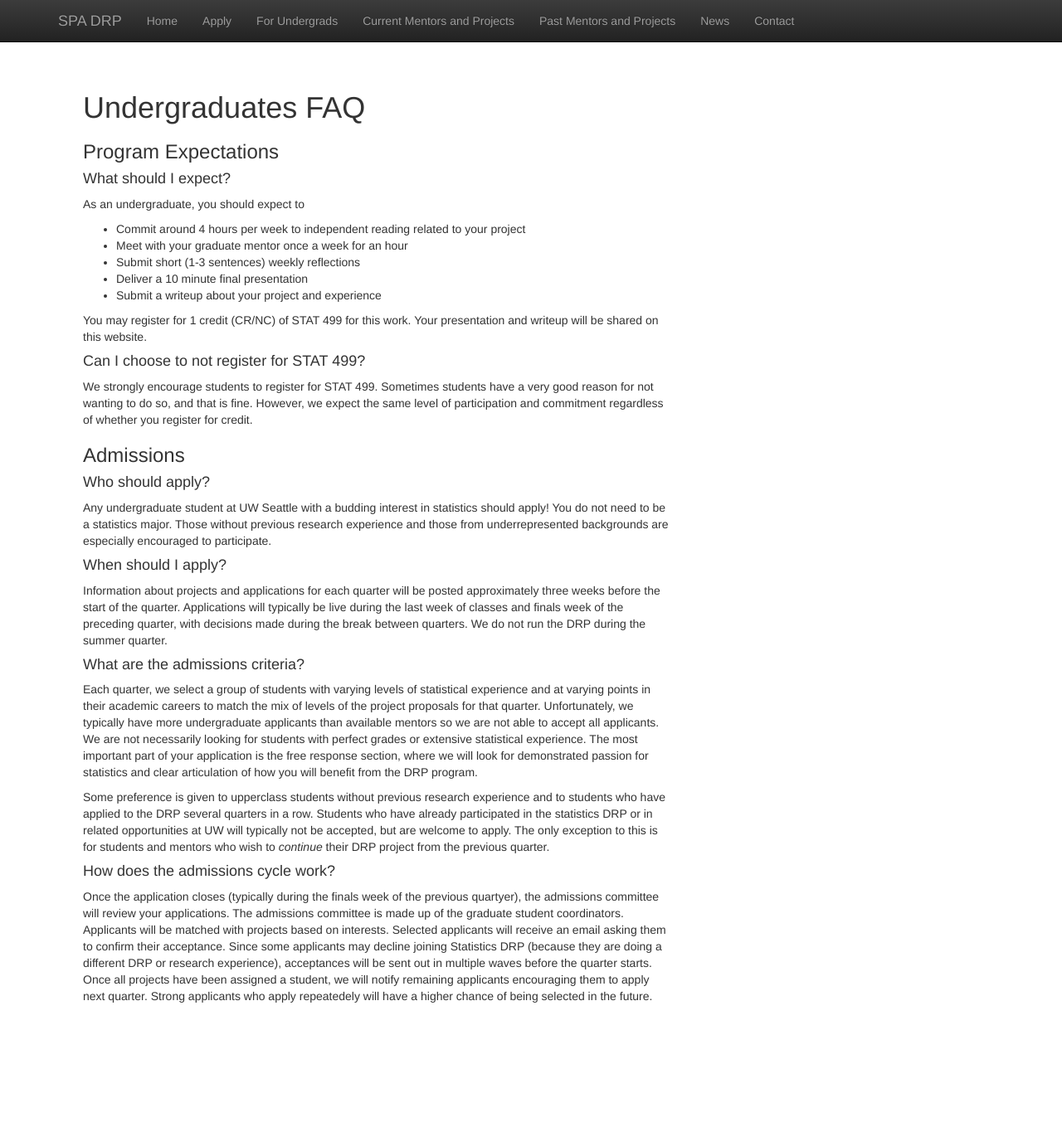
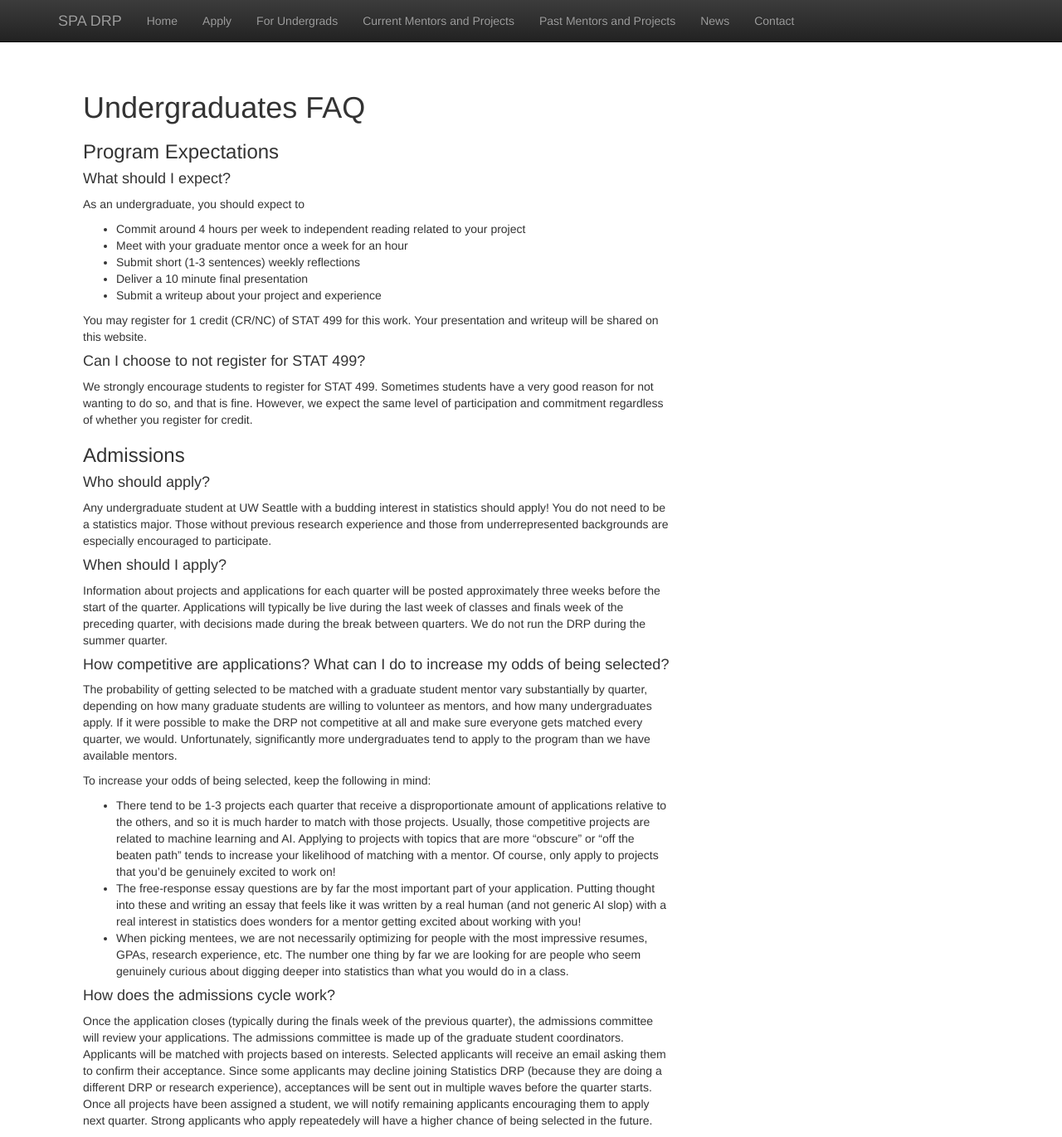
Before and after one commit to SPA-DRP/spa-drp.github.io, a Jekyll site: the page built from undergrads.md, in a window 1280 px wide and 1371 px high. Shown: the whole window at 83% size. Built offline with Jekyll 4.4.1, drawn with Linux system fonts in a browser that asks for light colours; nearby versions of some CDN libraries; library files that are not in the unit come from our copies.

Commit message:
Update undergrads.md

```diff
--- a/undergrads.md
+++ b/undergrads.md
@@ -38,7 +38,16 @@ Information about projects and applications for each quarter will be posted appr
 Applications will typically be live during the last week of classes and finals week of the preceding quarter, with decisions made during the break between quarters.
 We do not run the DRP during the summer quarter.
 
+#### How competitive are applications? What can I do to increase my odds of being selected?
 
+The probability of getting selected to be matched with a graduate student mentor vary substantially by quarter, depending on how many graduate students are willing to volunteer as mentors, and how many undergraduates apply. If it were possible to make the DRP not competitive at all and make sure everyone gets matched every quarter, we would. Unfortunately, significantly more undergraduates tend to apply to the program than we have available mentors.
+
+To increase your odds of being selected, keep the following in mind:
+- There tend to be 1-3 projects each quarter that receive a disproportionate amount of applications relative to the others, and so it is much harder to match with those projects. Usually, those competitive projects are related to machine learning and AI. Applying to projects with topics that are more "obscure" or "off the beaten path" tends to increase your likelihood of matching with a mentor. Of course, only apply to projects that you'd be genuinely excited to work on!
+- The free-response essay questions are by far the most important part of your application. Putting thought into these and writing an essay that feels like it was written by a real human (and not generic AI slop) with a real interest in statistics does wonders for a mentor getting excited about working with you!
+- When picking mentees, we are not necessarily optimizing for people with the most impressive resumes, GPAs, research experience, etc. The number one thing by far we are looking for are people who seem genuinely curious about digging deeper into statistics than what you would do in a class.
+
+<!--
 #### What are the admissions criteria?
 
 Each quarter, we select a group of students with varying levels of statistical experience and at varying points in their academic careers to match the mix of levels of the project proposals for that quarter.
@@ -49,12 +58,10 @@ The most important part of your application is the free response section, where
 Some preference is given to upperclass students without previous research experience and to students who have applied to the DRP
 several quarters in a row.
 Students who have already participated in the statistics DRP or in related opportunities at UW will typically not be accepted, but are welcome to apply.
-The only exception to this is for students and mentors who wish to _continue_ their DRP project from the previous quarter.
-
-
+The only exception to this is for students and mentors who wish to _continue_ their DRP project from the previous quarter. -->
 #### How does the admissions cycle work?
 
-Once the application closes (typically during the finals week of the previous quartyer), the admissions committee will review your applications.
+Once the application closes (typically during the finals week of the previous quarter), the admissions committee will review your applications.
 The admissions committee is made up of the graduate student coordinators.
 Applicants will be matched with projects based on interests.
 Selected applicants will receive an email asking them to confirm their acceptance.
```
